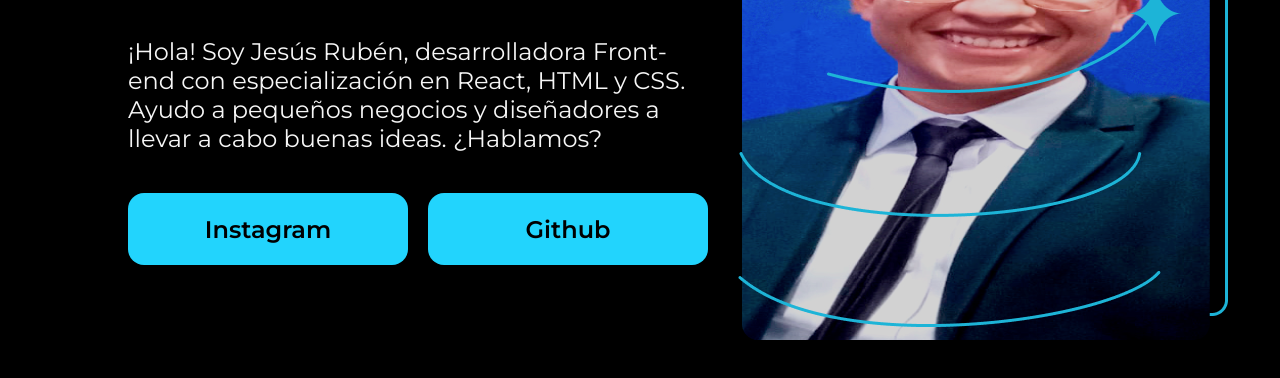
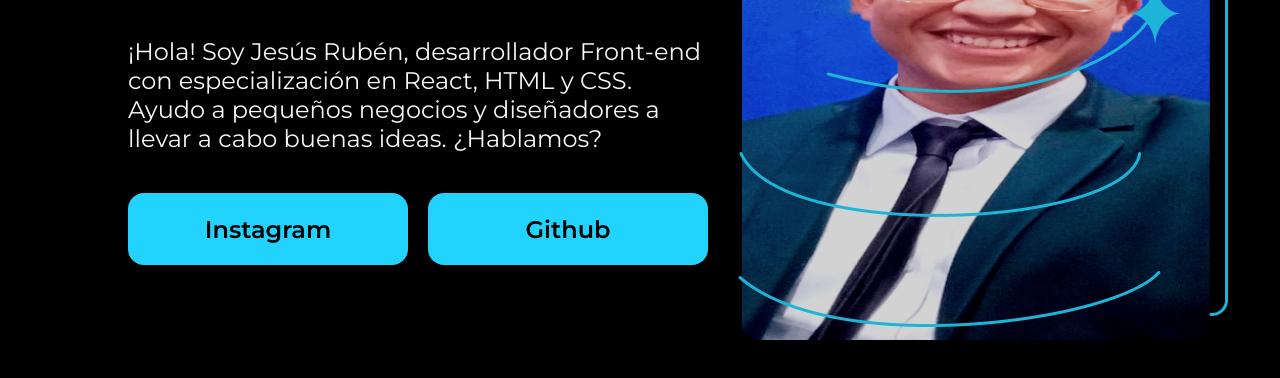
Before and after one commit to Jesusrb2058/Presentaci-n, a plain HTML site: page index.html in a window 1280 px wide. Shown: the part 338-716 px from the top of the page. Drawn offline with nearby package versions, Linux system fonts and the light colour scheme.

Commit message:
Hola, Este soy yo

```diff
--- a/index.html
+++ b/index.html
@@ -15,7 +15,7 @@
         <h1 class="Texto-inicio">Eleva tu negocio digital a otro nivel
              <strong class="titulo-a-destacar">  con un Front-end de calidad!</strong></h1>
 
-        <p class="Texto-parrafo">¡Hola! Soy Jesús Rubén, desarrolladora Front-end con especialización en React,
+        <p class="Texto-parrafo">¡Hola! Soy Jesús Rubén, desarrollador Front-end con especialización en React,
             HTML y CSS. Ayudo a pequeños negocios y diseñadores a llevar a cabo buenas ideas.
             ¿Hablamos?
         </p>
```
